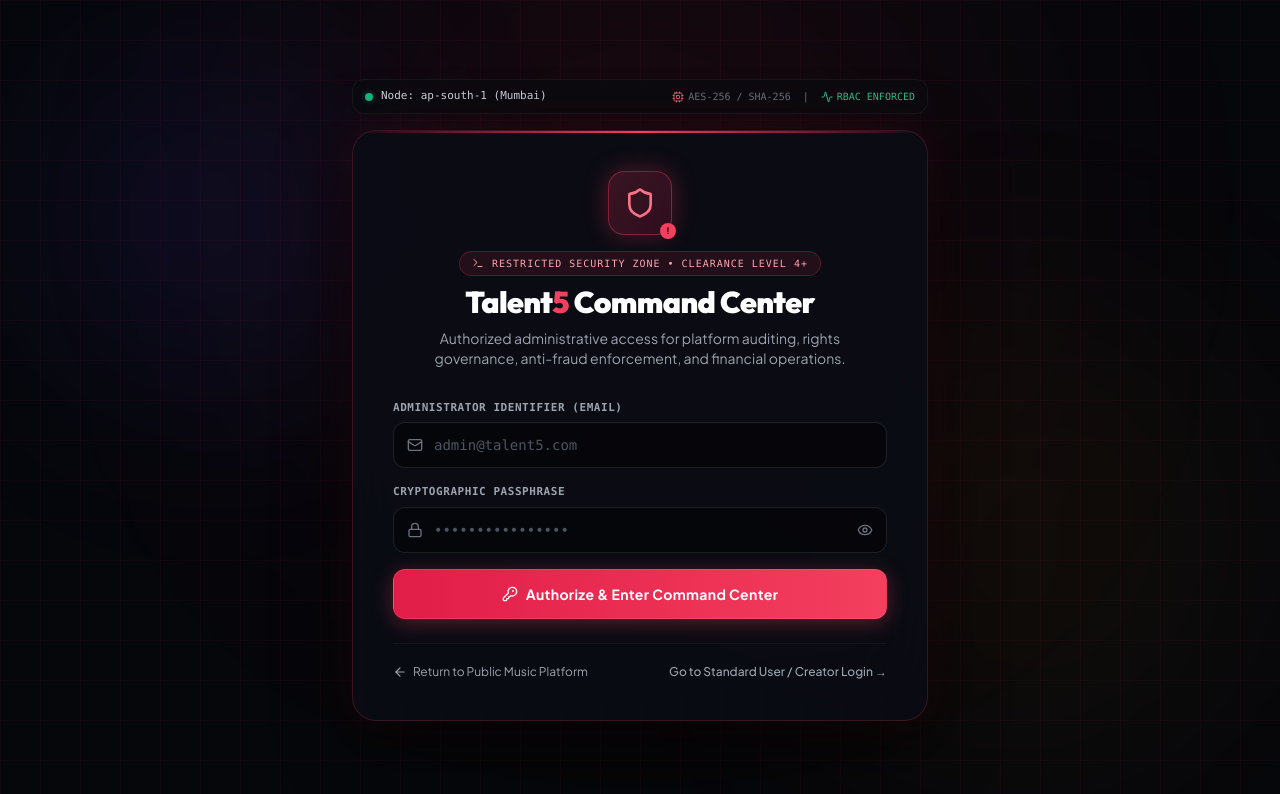
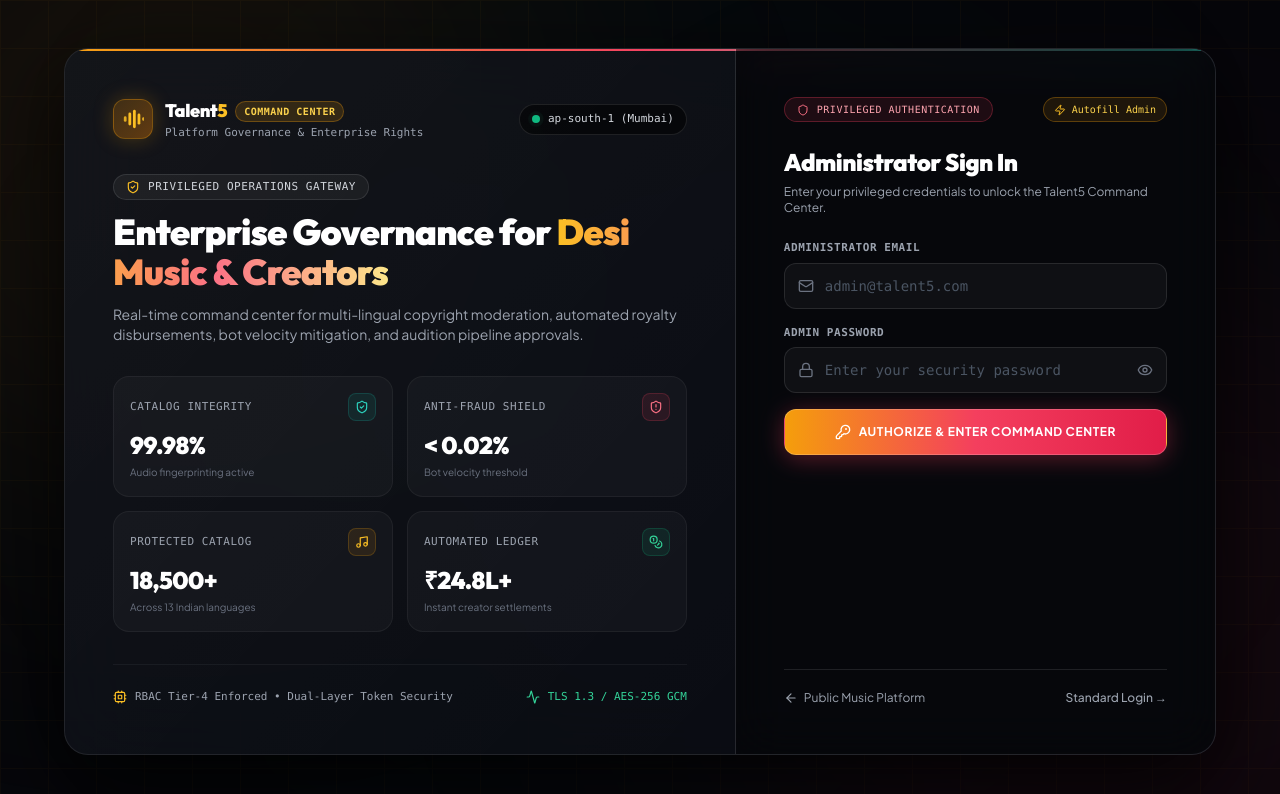
Before and after one commit to poojitha-k-dev/Talent5, a Next.js app in the folder frontend/: page /admin/login in a window 1280 px wide. Shown: the top 794 px of the page. Built offline with nearby package versions, Linux system fonts and the light colour scheme; a web font is replaced by a local one.

Commit message:
feat(admin): redesign admin login gate into a sleek 2-column executive portal with live telemetry and 1-tap autofill

```diff
--- a/frontend/src/components/admin/AdminLoginGate.tsx
+++ b/frontend/src/components/admin/AdminLoginGate.tsx
@@ -5,20 +5,38 @@
 import { useRouter, useSearchParams } from 'next/navigation';
 import {
   Shield,
+  ShieldCheck,
+  ShieldAlert,
   Lock,
   Mail,
   Eye,
   EyeOff,
   AlertTriangle,
   ArrowLeft,
-  LogIn,
   KeyRound,
-  Terminal,
   Activity,
   Cpu,
+  Music,
+  Coins,
+  Sparkles,
   CheckCircle2,
+  X,
+  Server,
+  Zap,
 } from 'lucide-react';
 import { useAuth } from '@/context/AuthContext';
+
+function WaveMark({ size = 26 }: { size?: number }) {
+  return (
+    <svg width={size} height={size} viewBox="0 0 24 24" fill="none" className="flex-shrink-0">
+      <rect x="2" y="9" width="3" height="6" rx="1.5" fill="currentColor" opacity="0.85" />
+      <rect x="7" y="5" width="3" height="14" rx="1.5" fill="currentColor" />
+      <rect x="12" y="2" width="3" height="20" rx="1.5" fill="currentColor" />
+      <rect x="17" y="6" width="3" height="12" rx="1.5" fill="currentColor" />
+      <rect x="22" y="10" width="3" height="4" rx="1.5" fill="currentColor" opacity="0.85" />
+    </svg>
+  );
+}
 
 function AdminLoginGateInternal() {
   const router = useRouter();
@@ -33,18 +51,24 @@
   const [error, setError] = useState<string | null>(null);
   const [statusMessage, setStatusMessage] = useState<string | null>(null);
 
+  const fillDemoAdmin = () => {
+    setEmail('admin@talent5.com');
+    setPassword('Talent5Admin2026!');
+    setError(null);
+  };
+
   const handleAuthenticate = async (authEmail?: string, authPass?: string) => {
     const targetEmail = (authEmail || email).trim();
     const targetPass = authPass || password;
 
     if (!targetEmail || !targetPass) {
-      setError('Please provide administrator email and security token');
+      setError('Please provide administrator email and security password');
       return;
     }
 
     setError(null);
     setLoading(true);
-    setStatusMessage('Verifying credentials & cryptographic signature...');
+    setStatusMessage('Verifying credentials & RBAC clearance...');
 
     try {
       const res = await fetch('/api/v1/auth/login', {
@@ -72,7 +96,7 @@
         );
       }
 
-      setStatusMessage('Security clearance verified. Decrypting Command Center session...');
+      setStatusMessage('Clearance verified. Launching Talent5 Command Center...');
       login(json.data.token, user);
       router.push(redirectPath);
     } catch (err: any) {
@@ -83,106 +107,193 @@
     }
   };
 
-
   return (
-    <div className="relative min-h-screen w-full flex items-center justify-center p-4 sm:p-6 overflow-hidden bg-[#06070B] text-slate-100 font-sans selection:bg-rose-500 selection:text-white">
-      {/* Background Cybernetic Grid & Glows */}
+    <div className="relative min-h-screen w-full flex items-center justify-center p-4 sm:p-8 lg:p-12 overflow-hidden bg-[#06070B] text-slate-100 font-sans selection:bg-amber-500 selection:text-black">
+      {/* Background Radial Glows & Grid Pattern */}
       <div className="absolute inset-0 pointer-events-none z-0">
-        {/* Subtle grid pattern */}
         <div
-          className="absolute inset-0 opacity-[0.035]"
+          className="absolute inset-0 opacity-[0.03]"
           style={{
             backgroundImage: `
-              linear-gradient(to right, #F43F5E 1px, transparent 1px),
-              linear-gradient(to bottom, #F43F5E 1px, transparent 1px)
+              linear-gradient(to right, #F59E0B 1px, transparent 1px),
+              linear-gradient(to bottom, #F59E0B 1px, transparent 1px)
             `,
-            backgroundSize: '40px 40px',
+            backgroundSize: '48px 48px',
           }}
         />
-
-        {/* Ambient radial glows */}
-        <div className="absolute top-1/4 left-1/2 -translate-x-1/2 -translate-y-1/2 w-[600px] h-[600px] bg-rose-600/10 rounded-full blur-[140px]" />
-        <div className="absolute bottom-10 right-10 w-[450px] h-[450px] bg-amber-500/5 rounded-full blur-[120px]" />
-        <div className="absolute top-10 left-10 w-[350px] h-[350px] bg-indigo-600/10 rounded-full blur-[100px]" />
-
-        {/* Vignette mask */}
-        <div className="absolute inset-0 bg-radial-vignette opacity-80" />
+        <div className="absolute -top-32 -left-32 w-[600px] h-[600px] bg-amber-500/10 rounded-full blur-[160px]" />
+        <div className="absolute -bottom-32 -right-32 w-[650px] h-[650px] bg-rose-600/10 rounded-full blur-[170px]" />
+        <div className="absolute top-1/2 left-1/2 -translate-x-1/2 -translate-y-1/2 w-[700px] h-[700px] bg-teal-500/5 rounded-full blur-[180px]" />
       </div>
 
-      {/* Main Terminal Card */}
-      <div className="relative z-10 w-full max-w-xl">
-        {/* Top Operational Telemetry Bar */}
-        <div className="mb-4 flex flex-wrap items-center justify-between gap-2 px-3 py-2 rounded-xl bg-midnight-900/70 border border-white/5 backdrop-blur-md text-[11px] font-mono text-gray-400">
+      {/* 2-Column Executive Portal Container */}
+      <div className="relative z-10 w-full max-w-6xl rounded-3xl bg-[#0B0D14]/85 border border-white/10 shadow-[0_30px_90px_rgba(0,0,0,0.85)] backdrop-blur-2xl overflow-hidden grid grid-cols-1 lg:grid-cols-12">
+        {/* Subtle Top Gradient Accent Line */}
+        <div className="absolute top-0 left-0 right-0 h-[2px] bg-gradient-to-r from-amber-500 via-rose-500 to-teal-400" />
+
+        {/* ─── LEFT COLUMN: EXECUTIVE INTELLIGENCE & TELEMETRY (7 COLS) ─── */}
+        <div className="lg:col-span-7 p-6 sm:p-10 lg:p-12 flex flex-col justify-between border-b lg:border-b-0 lg:border-r border-white/10 bg-gradient-to-br from-white/[0.03] to-transparent relative">
+          <div>
+            {/* Top Brand Header & Operational Badge */}
+            <div className="flex flex-wrap items-center justify-between gap-3 mb-8">
+              <div className="flex items-center gap-3">
+                <div className="w-10 h-10 rounded-xl bg-gradient-to-br from-amber-500/20 to-amber-600/40 border border-amber-500/30 flex items-center justify-center text-amber-400 shadow-[0_0_20px_rgba(245,158,11,0.25)]">
+                  <WaveMark size={22} />
+                </div>
+                <div>
                   <div className="flex items-center gap-2">
+                    <span className="font-display font-black text-lg text-white tracking-tight">Talent<span className="text-amber-400">5</span></span>
+                    <span className="text-[10px] font-mono uppercase px-2 py-0.5 rounded-full bg-amber-500/15 border border-amber-500/30 text-amber-300 font-semibold tracking-wider">
+                      Command Center
+                    </span>
+                  </div>
+                  <p className="text-[11px] text-gray-400 font-mono">Platform Governance & Enterprise Rights</p>
+                </div>
+              </div>
+
+              {/* Node Health Pill */}
+              <div className="flex items-center gap-2 px-3 py-1.5 rounded-full bg-black/50 border border-white/10 text-[11px] font-mono text-gray-300">
                 <span className="relative flex h-2 w-2">
                   <span className="animate-ping absolute inline-flex h-full w-full rounded-full bg-emerald-400 opacity-75" />
                   <span className="relative inline-flex rounded-full h-2 w-2 bg-emerald-500" />
                 </span>
-            <span className="text-gray-300 font-medium">Node: ap-south-1 (Mumbai)</span>
-          </div>
-
-          <div className="flex items-center gap-3 text-[10px] text-gray-500">
-            <span className="flex items-center gap-1">
-              <Cpu className="w-3 h-3 text-rose-400/80" />
-              <span>AES-256 / SHA-256</span>
-            </span>
-            <span className="hidden sm:inline">|</span>
-            <span className="hidden sm:flex items-center gap-1 text-emerald-400/90">
-              <Activity className="w-3 h-3" />
-              <span>RBAC ENFORCED</span>
-            </span>
+                <span>ap-south-1 (Mumbai)</span>
               </div>
             </div>
 
-        <div className="relative rounded-3xl bg-[#0B0D14]/90 border border-rose-500/20 shadow-[0_20px_70px_rgba(0,0,0,0.8),0_0_40px_rgba(244,63,94,0.12)] backdrop-blur-2xl p-6 sm:p-10 overflow-hidden">
-          {/* Subtle Top Crimson Accent Line */}
-          <div className="absolute top-0 left-0 right-0 h-[2px] bg-gradient-to-r from-transparent via-rose-500 to-transparent" />
-
-          {/* Header */}
-          <div className="flex flex-col items-center text-center mb-8">
-            <div className="relative mb-4">
-              <div className="w-16 h-16 rounded-2xl bg-gradient-to-br from-rose-500/20 to-rose-900/30 border border-rose-500/40 flex items-center justify-center text-rose-400 shadow-[0_0_25px_rgba(244,63,94,0.3)]">
-                <Shield className="w-8 h-8" />
+            {/* Main Headline */}
+            <div className="space-y-3 mb-8">
+              <div className="inline-flex items-center gap-2 px-3 py-1 rounded-full bg-white/5 border border-white/10 text-gray-300 text-[11px] font-mono uppercase tracking-wider">
+                <ShieldCheck className="w-3.5 h-3.5 text-amber-400" />
+                <span>Privileged Operations Gateway</span>
               </div>
-              <span className="absolute -bottom-1 -right-1 flex h-4 w-4">
-                <span className="relative inline-flex rounded-full h-4 w-4 bg-rose-500 text-[9px] font-bold text-black items-center justify-center">
-                  !
-                </span>
-              </span>
-            </div>
-
-            <div className="inline-flex items-center gap-2 px-3 py-1 rounded-full bg-rose-500/10 border border-rose-500/25 text-rose-300 text-[10px] font-mono uppercase tracking-widest mb-2">
-              <Terminal className="w-3 h-3" />
-              <span>Restricted Security Zone • Clearance Level 4+</span>
-            </div>
-
-            <h1 className="text-2xl sm:text-3xl font-display font-black tracking-tight text-white">
-              Talent<span className="text-rose-500">5</span> Command Center
+              <h1 className="text-3xl sm:text-4xl font-display font-black tracking-tight text-white leading-tight">
+                Enterprise Governance for <span className="text-transparent bg-clip-text bg-gradient-to-r from-amber-400 via-rose-400 to-amber-200">Desi Music & Creators</span>
               </h1>
-            <p className="text-xs sm:text-sm text-gray-400 mt-2 max-w-md">
-              Authorized administrative access for platform auditing, rights governance, anti-fraud enforcement, and financial operations.
+              <p className="text-xs sm:text-sm text-gray-400 leading-relaxed max-w-xl">
+                Real-time command center for multi-lingual copyright moderation, automated royalty disbursements, bot velocity mitigation, and audition pipeline approvals.
               </p>
             </div>
 
-          {/* Error / Status Alert */}
+            {/* 4 Live Platform Telemetry Metric Tiles */}
+            <div className="grid grid-cols-2 gap-3.5 mb-8">
+              <div className="p-4 rounded-2xl bg-white/[0.03] border border-white/5 hover:border-amber-500/30 transition-all group">
+                <div className="flex items-center justify-between mb-2">
+                  <span className="text-[11px] font-mono text-gray-400 uppercase tracking-wider">Catalog Integrity</span>
+                  <div className="w-7 h-7 rounded-lg bg-teal-500/10 border border-teal-500/20 flex items-center justify-center text-teal-400">
+                    <ShieldCheck className="w-3.5 h-3.5" />
+                  </div>
+                </div>
+                <div className="text-2xl font-black text-white font-display">99.98%</div>
+                <p className="text-[10px] text-gray-500 mt-1">Audio fingerprinting active</p>
+              </div>
+
+              <div className="p-4 rounded-2xl bg-white/[0.03] border border-white/5 hover:border-rose-500/30 transition-all group">
+                <div className="flex items-center justify-between mb-2">
+                  <span className="text-[11px] font-mono text-gray-400 uppercase tracking-wider">Anti-Fraud Shield</span>
+                  <div className="w-7 h-7 rounded-lg bg-rose-500/10 border border-rose-500/20 flex items-center justify-center text-rose-400">
+                    <ShieldAlert className="w-3.5 h-3.5" />
+                  </div>
+                </div>
+                <div className="text-2xl font-black text-white font-display">&lt; 0.02%</div>
+                <p className="text-[10px] text-gray-500 mt-1">Bot velocity threshold</p>
+              </div>
+
+              <div className="p-4 rounded-2xl bg-white/[0.03] border border-white/5 hover:border-amber-500/30 transition-all group">
+                <div className="flex items-center justify-between mb-2">
+                  <span className="text-[11px] font-mono text-gray-400 uppercase tracking-wider">Protected Catalog</span>
+                  <div className="w-7 h-7 rounded-lg bg-amber-500/10 border border-amber-500/20 flex items-center justify-center text-amber-400">
+                    <Music className="w-3.5 h-3.5" />
+                  </div>
+                </div>
+                <div className="text-2xl font-black text-white font-display">18,500+</div>
+                <p className="text-[10px] text-gray-500 mt-1">Across 13 Indian languages</p>
+              </div>
+
+              <div className="p-4 rounded-2xl bg-white/[0.03] border border-white/5 hover:border-emerald-500/30 transition-all group">
+                <div className="flex items-center justify-between mb-2">
+                  <span className="text-[11px] font-mono text-gray-400 uppercase tracking-wider">Automated Ledger</span>
+                  <div className="w-7 h-7 rounded-lg bg-emerald-500/10 border border-emerald-500/20 flex items-center justify-center text-emerald-400">
+                    <Coins className="w-3.5 h-3.5" />
+                  </div>
+                </div>
+                <div className="text-2xl font-black text-white font-display">₹24.8L+</div>
+                <p className="text-[10px] text-gray-500 mt-1">Instant creator settlements</p>
+              </div>
+            </div>
+          </div>
+
+          {/* Bottom Security Footer */}
+          <div className="pt-6 border-t border-white/5 flex flex-wrap items-center justify-between gap-3 text-[11px] font-mono text-gray-400">
+            <div className="flex items-center gap-2">
+              <Cpu className="w-3.5 h-3.5 text-amber-400" />
+              <span>RBAC Tier-4 Enforced • Dual-Layer Token Security</span>
+            </div>
+            <div className="flex items-center gap-2 text-emerald-400">
+              <Activity className="w-3.5 h-3.5" />
+              <span>TLS 1.3 / AES-256 GCM</span>
+            </div>
+          </div>
+        </div>
+
+        {/* ─── RIGHT COLUMN: GLASSMORPHISM LOGIN TERMINAL (5 COLS) ─── */}
+        <div className="lg:col-span-5 p-6 sm:p-10 lg:p-12 flex flex-col justify-between bg-black/40 backdrop-blur-xl relative">
+          <div>
+            {/* Header Badge */}
+            <div className="flex items-center justify-between gap-3 mb-6">
+              <div className="flex items-center gap-2 px-3 py-1 rounded-full bg-rose-500/10 border border-rose-500/30 text-rose-300 text-[10px] font-mono uppercase tracking-wider">
+                <Shield className="w-3 h-3 text-rose-400" />
+                <span>Privileged Authentication</span>
+              </div>
+
+              {/* 1-Click Quick Demo Pill */}
+              <button
+                type="button"
+                onClick={fillDemoAdmin}
+                className="inline-flex items-center gap-1.5 px-2.5 py-1 rounded-full bg-amber-500/10 hover:bg-amber-500/20 border border-amber-500/30 text-amber-300 text-[10px] font-mono transition-all cursor-pointer"
+                title="Autofill default admin credentials"
+              >
+                <Zap className="w-3 h-3 text-amber-400" />
+                <span>Autofill Admin</span>
+              </button>
+            </div>
+
+            <h2 className="text-2xl font-display font-black text-white tracking-tight mb-1.5">
+              Administrator Sign In
+            </h2>
+            <p className="text-xs text-gray-400 mb-6">
+              Enter your privileged credentials to unlock the Talent5 Command Center.
+            </p>
+
+            {/* Error Banner */}
             {error && (
-            <div className="mb-6 p-4 rounded-2xl bg-rose-500/10 border border-rose-500/30 text-rose-200 text-xs flex items-start gap-3 animate-shake">
+              <div className="mb-5 p-3.5 rounded-xl bg-rose-500/10 border border-rose-500/30 text-rose-200 text-xs flex items-start justify-between gap-2.5 animate-shake">
+                <div className="flex items-start gap-2.5 min-w-0">
                   <AlertTriangle className="w-4 h-4 text-rose-400 flex-shrink-0 mt-0.5" />
-              <div className="space-y-1">
-                <p className="font-semibold text-rose-300">Authentication Failure</p>
-                <p className="leading-relaxed opacity-90">{error}</p>
+                  <div>
+                    <p className="font-semibold text-rose-300">Access Denied</p>
+                    <p className="text-[11px] opacity-90 leading-relaxed">{error}</p>
                   </div>
+                </div>
+                <button
+                  type="button"
+                  onClick={() => setError(null)}
+                  className="text-rose-400 hover:text-white transition-colors p-1"
+                >
+                  <X className="w-3.5 h-3.5" />
+                </button>
               </div>
             )}
 
+            {/* Status Message */}
             {statusMessage && !error && (
-            <div className="mb-6 p-3.5 rounded-2xl bg-emerald-500/10 border border-emerald-500/30 text-emerald-200 text-xs flex items-center gap-2.5">
+              <div className="mb-5 p-3.5 rounded-xl bg-emerald-500/10 border border-emerald-500/30 text-emerald-200 text-xs flex items-center gap-2.5">
                 <span className="w-3.5 h-3.5 border-2 border-emerald-400 border-t-transparent rounded-full animate-spin flex-shrink-0" />
                 <p className="font-mono text-[11px]">{statusMessage}</p>
               </div>
             )}
 
-          {/* Form */}
+            {/* Login Form */}
             <form
               onSubmit={(e) => {
                 e.preventDefault();
@@ -190,10 +301,10 @@
               }}
               className="space-y-4"
             >
-            {/* Email Field */}
+              {/* Email */}
               <div>
                 <label className="block text-[11px] font-mono uppercase tracking-wider text-gray-400 mb-1.5 font-semibold">
-                Administrator Identifier (Email)
+                  Administrator Email
                 </label>
                 <div className="relative">
                   <Mail className="w-4 h-4 absolute left-3.5 top-1/2 -translate-y-1/2 text-gray-500" />
@@ -203,16 +314,16 @@
                     value={email}
                     onChange={(e) => setEmail(e.target.value)}
                     placeholder="admin@talent5.com"
-                  className="w-full pl-10 pr-4 py-3 rounded-xl bg-black/40 border border-white/10 text-sm text-white placeholder-gray-600 focus:outline-none focus:border-rose-500 focus:ring-1 focus:ring-rose-500/50 transition-all font-mono"
+                    className="w-full pl-10 pr-4 py-3 rounded-xl bg-white/[0.04] border border-white/10 text-sm text-white placeholder-gray-600 focus:outline-none focus:border-amber-500 focus:ring-1 focus:ring-amber-500/40 transition-all font-mono"
                   />
                 </div>
               </div>
 
-            {/* Password Field */}
+              {/* Password */}
               <div>
-              <div className="mb-1.5">
+                <div className="flex items-center justify-between mb-1.5">
                   <label className="block text-[11px] font-mono uppercase tracking-wider text-gray-400 font-semibold">
-                  Cryptographic Passphrase
+                    Admin Password
                   </label>
                 </div>
                 <div className="relative">
@@ -222,13 +333,14 @@
                     required
                     value={password}
                     onChange={(e) => setPassword(e.target.value)}
-                  placeholder="••••••••••••••••"
-                  className="w-full pl-10 pr-11 py-3 rounded-xl bg-black/40 border border-white/10 text-sm text-white placeholder-gray-600 focus:outline-none focus:border-rose-500 focus:ring-1 focus:ring-rose-500/50 transition-all font-mono"
+                    placeholder="Enter your security password"
+                    className="w-full pl-10 pr-11 py-3 rounded-xl bg-white/[0.04] border border-white/10 text-sm text-white placeholder-gray-600 focus:outline-none focus:border-amber-500 focus:ring-1 focus:ring-amber-500/40 transition-all font-mono"
                   />
                   <button
                     type="button"
                     onClick={() => setShowPassword(!showPassword)}
                     className="absolute right-3.5 top-1/2 -translate-y-1/2 text-gray-500 hover:text-gray-300 transition-colors"
+                    aria-label="Toggle password visibility"
                   >
                     {showPassword ? <EyeOff className="w-4 h-4" /> : <Eye className="w-4 h-4" />}
                   </button>
@@ -239,12 +351,12 @@
               <button
                 type="submit"
                 disabled={loading}
-              className="w-full mt-2 py-3.5 px-5 rounded-xl font-bold text-sm tracking-wide bg-gradient-to-r from-rose-600 to-rose-500 hover:from-rose-500 hover:to-rose-400 text-white shadow-[0_4px_20px_rgba(244,63,94,0.35)] border border-rose-400/30 flex items-center justify-center gap-2 transition-all hover:scale-[1.01] active:scale-[0.99] disabled:opacity-50 disabled:cursor-not-allowed"
+                className="w-full mt-2 py-3.5 px-5 rounded-xl font-bold text-xs uppercase tracking-wider bg-gradient-to-r from-amber-500 via-rose-500 to-rose-600 hover:from-amber-400 hover:to-rose-500 text-white shadow-[0_4px_25px_rgba(244,63,94,0.35)] border border-white/20 flex items-center justify-center gap-2 transition-all hover:scale-[1.01] active:scale-[0.99] disabled:opacity-50 disabled:cursor-not-allowed cursor-pointer"
               >
                 {loading ? (
                   <>
                     <span className="w-4 h-4 border-2 border-white/30 border-t-white rounded-full animate-spin" />
-                  <span>Authenticating Command Session...</span>
+                    <span>Verifying Session...</span>
                   </>
                 ) : (
                   <>
@@ -254,23 +366,23 @@
                 )}
               </button>
             </form>
-
+          </div>
 
           {/* Navigation Links */}
-          <div className="mt-6 pt-5 border-t border-white/5 flex flex-col sm:flex-row items-center justify-between gap-3 text-xs text-gray-400">
+          <div className="mt-8 pt-5 border-t border-white/10 flex flex-col sm:flex-row items-center justify-between gap-3 text-xs text-gray-400">
             <Link
               href="/home"
               className="inline-flex items-center gap-1.5 hover:text-white transition-colors"
             >
               <ArrowLeft className="w-3.5 h-3.5" />
-              <span>Return to Public Music Platform</span>
+              <span>Public Music Platform</span>
             </Link>
 
             <Link
               href="/login"
               className="hover:text-amber-400 transition-colors font-medium"
             >
-              Go to Standard User / Creator Login →
+              Standard Login →
             </Link>
           </div>
         </div>
@@ -284,7 +396,7 @@
     <React.Suspense
       fallback={
         <div className="min-h-screen bg-[#06070B] flex items-center justify-center">
-          <div className="w-8 h-8 border-2 border-rose-500/30 border-t-rose-500 rounded-full animate-spin" />
+          <div className="w-8 h-8 border-2 border-amber-500/30 border-t-amber-500 rounded-full animate-spin" />
         </div>
       }
     >
```
Lines whose indentation alone changed are shown as unchanged.
